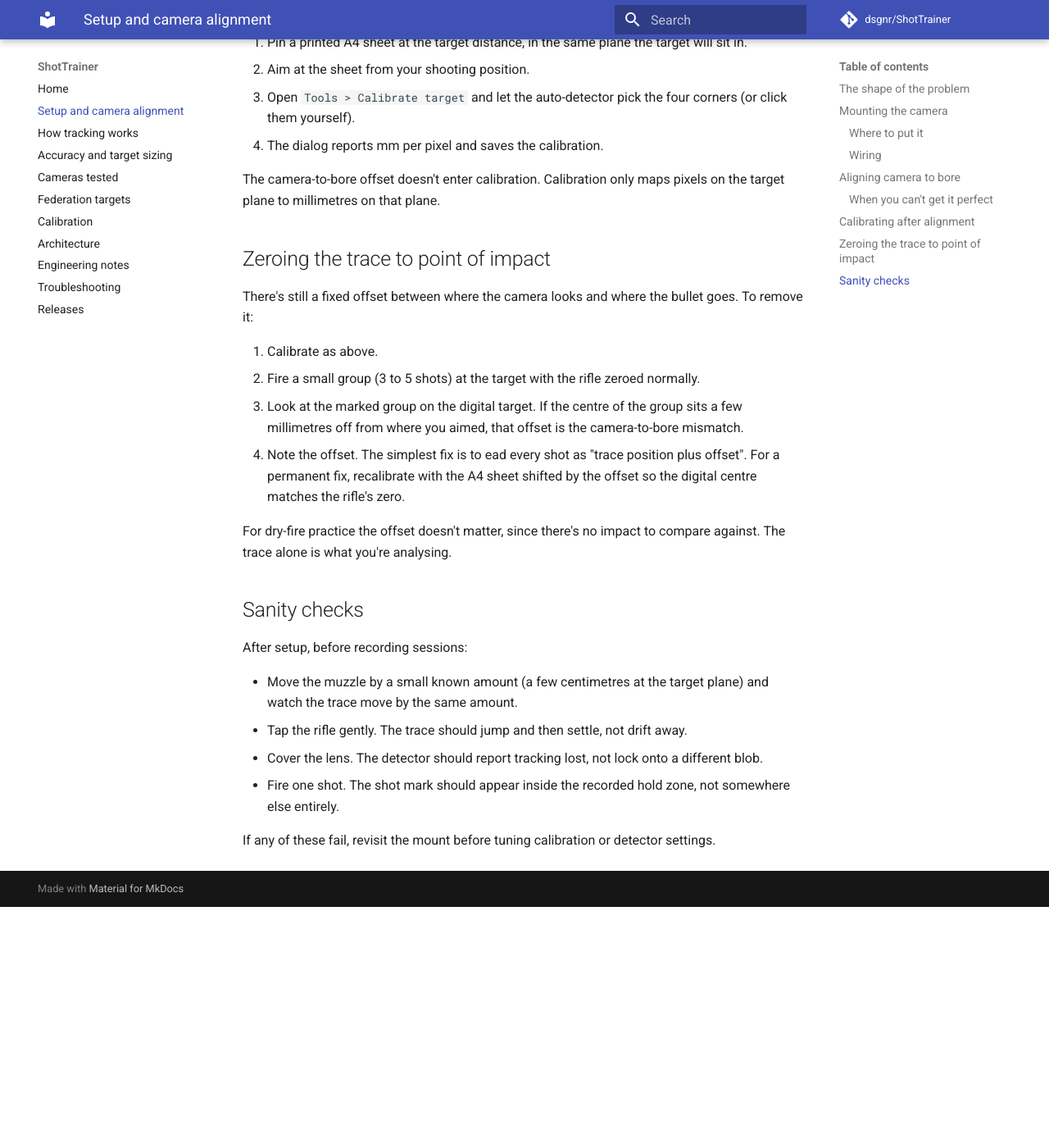
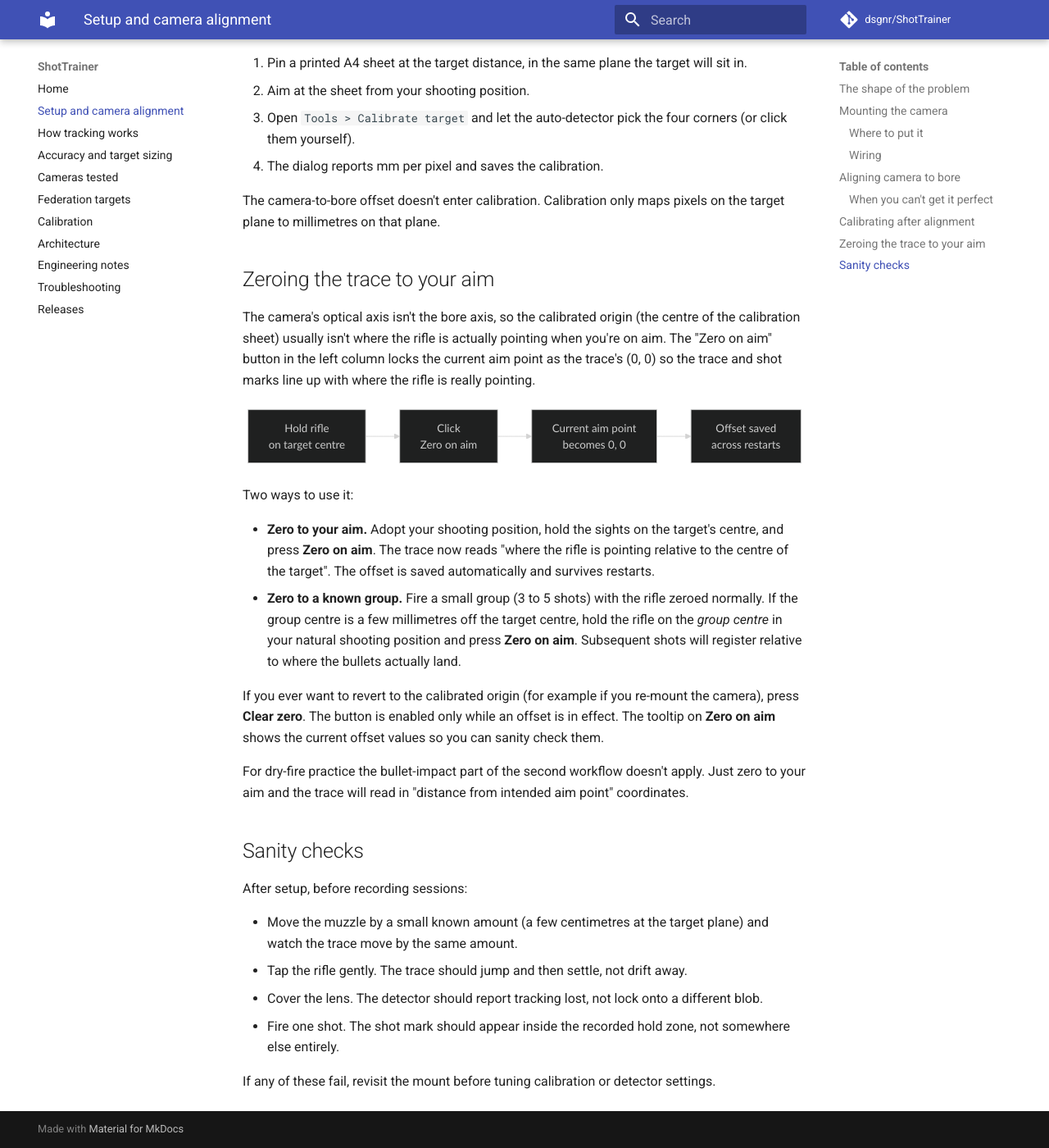
Before and after one commit to dsgnr/ShotTrainer, an MkDocs documentation site: the page built from docs/setup.md, in a window 1280 px wide and 1400 px high, scrolled down 3470 px. Shown: the whole window at 82% size. Built offline with MkDocs 1.6.1 and Material for MkDocs 9.7.7, drawn with Linux system fonts in a browser that asks for light colours; comment, search, counter and statistics services are not loaded; before the commit the page ends 4576 px from its top, so only the background shows below that; some of the changed text lies outside the part shown.

Commit message:
docs: update setup and troubleshooting for the zero on aim button

````diff
--- a/docs/setup.md
+++ b/docs/setup.md
@@ -107,9 +107,9 @@ to stay inside the central tracking region during a normal hold (see
 the Tracking region setting in Preferences). If the on-aim image is
 slightly off-centre:
 
-- **Off by less than 1/4 of the frame.** Leave it. Calibration handles
-  position offsets, and the trace coordinates remain correct relative
-  to the target centre.
+- **Off by less than 1/4 of the frame.** Leave it. The "Zero on aim"
+  workflow (see below) makes the on-aim point read as (0, 0) so the
+  trace coordinates are correct relative to where the rifle points.
 - **Off by more than 1/4 of the frame.** The hold motion may push the
   target outside the tracking region during natural wobble. Either
   reseat the mount, widen the tracking region in Preferences, or
@@ -138,24 +138,42 @@ sits comfortably in frame on aim, do the calibration once. See
 The camera-to-bore offset doesn't enter calibration. Calibration only
 maps pixels on the target plane to millimetres on that plane.
 
-## Zeroing the trace to point of impact
+## Zeroing the trace to your aim
 
-There's still a fixed offset between where the camera looks and where
-the bullet goes. To remove it:
+The camera's optical axis isn't the bore axis, so the calibrated
+origin (the centre of the calibration sheet) usually isn't where the
+rifle is actually pointing when you're on aim. The "Zero on aim"
+button in the left column locks the current aim point as the trace's
+(0, 0) so the trace and shot marks line up with where the rifle is
+really pointing.
 
-1. Calibrate as above.
-2. Fire a small group (3 to 5 shots) at the target with the rifle
-   zeroed normally.
-3. Look at the marked group on the digital target. If the centre of
-   the group sits a few millimetres off from where you aimed, that
-   offset is the camera-to-bore mismatch.
-4. Note the offset. The simplest fix is to ead every shot as
-   "trace position plus offset". For a permanent fix, recalibrate
-   with the A4 sheet shifted by the offset so the digital centre
-   matches the rifle's zero.
+```mermaid
+flowchart LR
+    Aim[Hold rifle<br/>on target centre] --> Click[Click<br/>Zero on aim]
+    Click --> Lock[Current aim point<br/>becomes 0, 0]
+    Lock --> Save[Offset saved<br/>across restarts]
+```
 
-For dry-fire practice the offset doesn't matter, since there's no
-impact to compare against. The trace alone is what you're analysing.
+Two ways to use it:
+
+- **Zero to your aim.** Adopt your shooting position, hold the sights
+  on the target's centre, and press **Zero on aim**. The trace now
+  reads "where the rifle is pointing relative to the centre of the
+  target". The offset is saved automatically and survives restarts.
+- **Zero to a known group.** Fire a small group (3 to 5 shots) with
+  the rifle zeroed normally. If the group centre is a few millimetres
+  off the target centre, hold the rifle on the *group centre* in your
+  natural shooting position and press **Zero on aim**. Subsequent
+  shots will register relative to where the bullets actually land.
+
+If you ever want to revert to the calibrated origin (for example if
+you re-mount the camera), press **Clear zero**. The button is enabled
+only while an offset is in effect. The tooltip on **Zero on aim**
+shows the current offset values so you can sanity check them.
+
+For dry-fire practice the bullet-impact part of the second workflow
+doesn't apply. Just zero to your aim and the trace will read in
+"distance from intended aim point" coordinates.
 
 ## Sanity checks
 
````
Also changed, not shown: docs/architecture.md (+2 -0 lines), docs/troubleshooting.md (+11 -3 lines).
